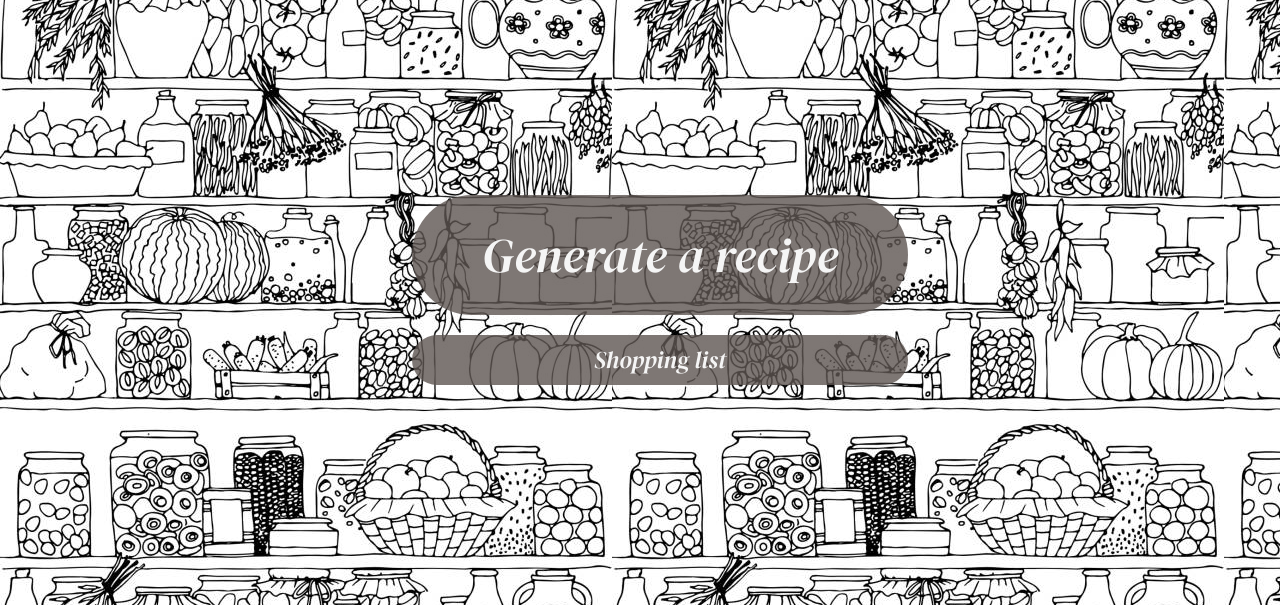
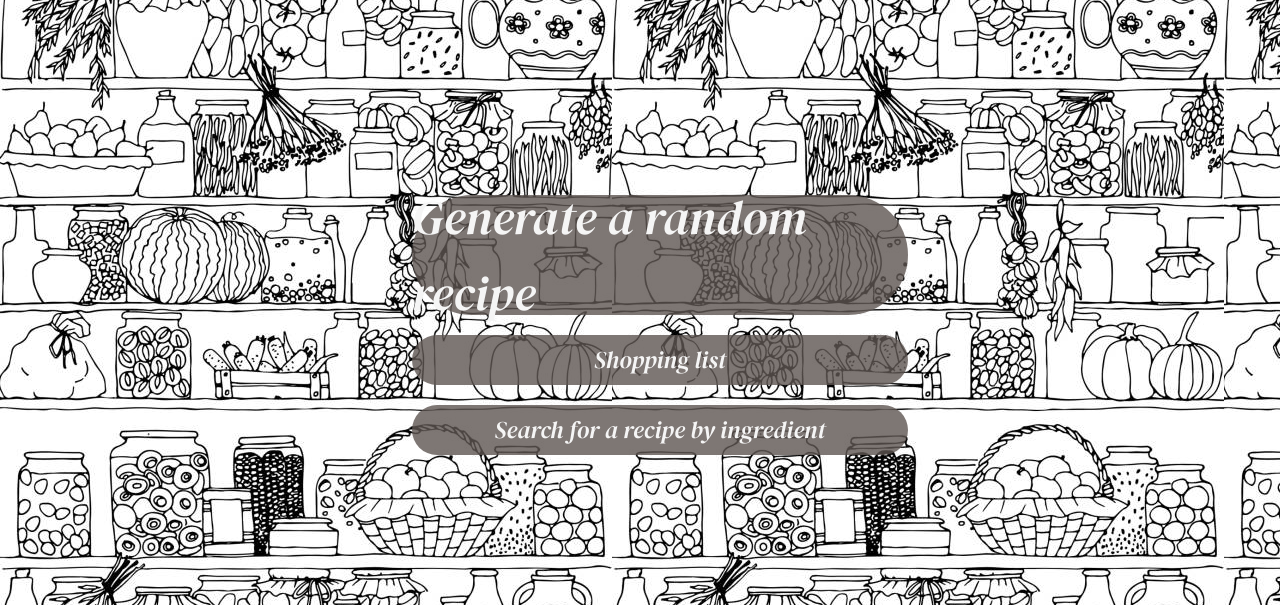
Before and after one commit to somedaysmash/Software4_Group5_Smart_Pantry, a Flask app: page / in a window 1280 px wide. Shown: the part 195-800 px from the top of the page. Run offline with Flask 3, Linux system fonts and the light colour scheme.

Commit message:
adding button and code to search by ingredient

```diff
--- a/App.py
+++ b/App.py
@@ -2,7 +2,7 @@
 from flask import Flask, jsonify, request, render_template, redirect, url_for, send_file
 from utilities import update_inventory, retrieve_stock, SqlDatabase, _add_item, stock_delete, fetch_protein_data
 from config import *
-from RecipeAPI import get_random_recipe, check_stock_for_recipe
+from RecipeAPI import get_random_recipe, check_stock_for_recipe, recipe_search_by_ingredient
 from pprintpp import pprint as pp
 import random
 from Main import add_stock_item_fridge
@@ -110,5 +110,16 @@ def download():
 def file_downloads():
     return send_file('static/assets/shopping_list.txt', as_attachment=True)
 
+@app.route('/search_recipe', methods=['GET', 'POST'])
+def search_recipe():
+    if request.method == 'POST':
+        ingredient = request.form['ingredient']
+        results = recipe_search_by_ingredient(ingredient)
+
+        if results and 'hits' in results:
+            recipes = results['hits']
+            return render_template('search_recipe.html', recipes=recipes)
+
+    return render_template('search_recipe.html', recipes=None)
 
 app.run(port=5002, debug=True)
--- a/RecipeAPI.py
+++ b/RecipeAPI.py
@@ -48,8 +48,8 @@ def get_random_recipe(query):
         return None
 
 
-def recipe_search_by_ingredient():
-    ingredient = input("Enter an ingredient: ")
+def recipe_search_by_ingredient(ingredient):
+    # ingredient = input("Enter an ingredient: ")
     url = f'https://api.edamam.com/api/recipes/v2?type=public&q={ingredient}&app_id={app_id}&app_key={app_key}'
 
     response = requests.get(url)
--- a/templates/index.html
+++ b/templates/index.html
@@ -16,8 +16,9 @@
 </nav>
 
 <ul class="main_button">
-    <li id="primary"><a href='/ingredient'>Generate a recipe</a></li>
+    <li id="primary"><a href='/ingredient'>Generate a random recipe</a></li>
     <li id="secondary"><a href='/shopping'>Shopping list</a></li>
+    <li id="search_button"><a href='/search_recipe'>Search for a recipe by ingredient</a></li>
 </ul>
 
 </body>
```
Also changed, not shown: templates/search_recipe.html (added, +36 -0 lines).
